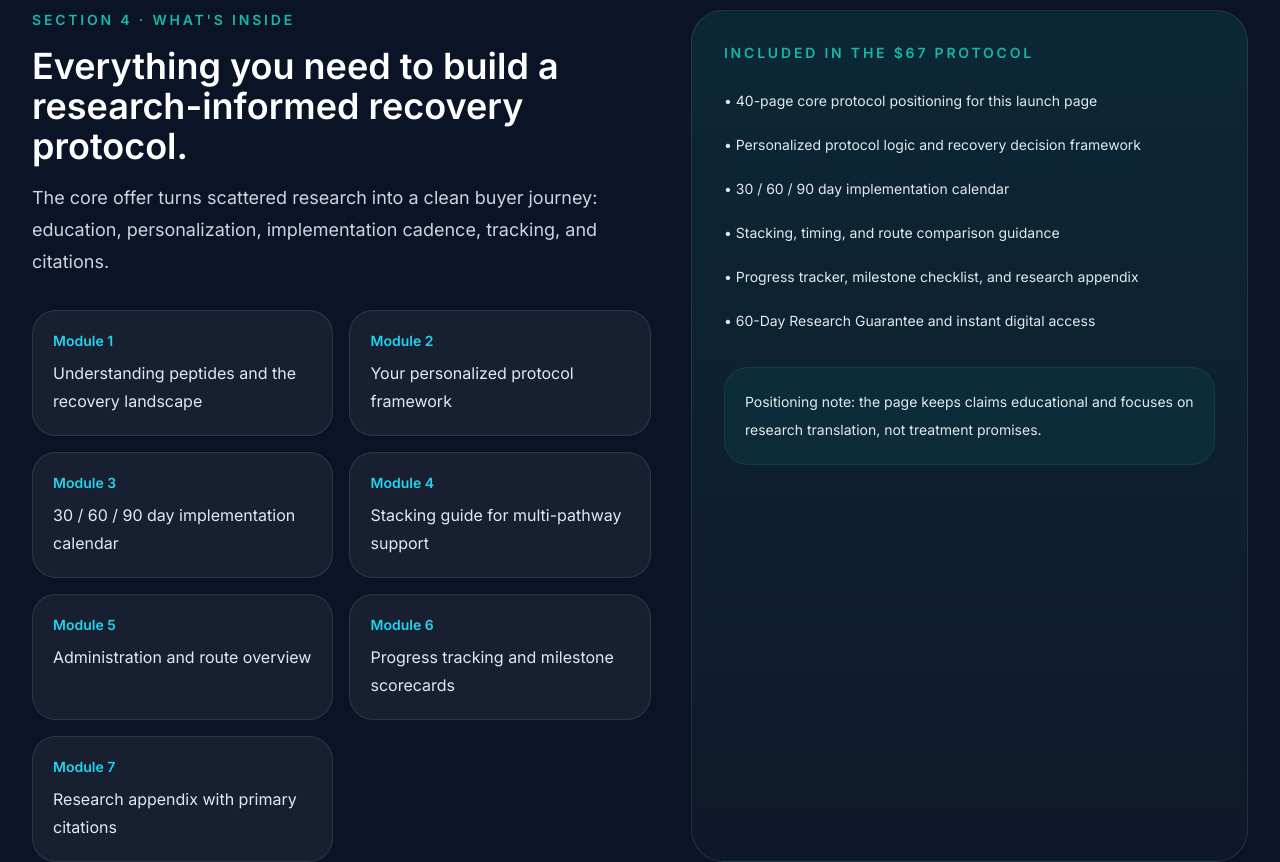
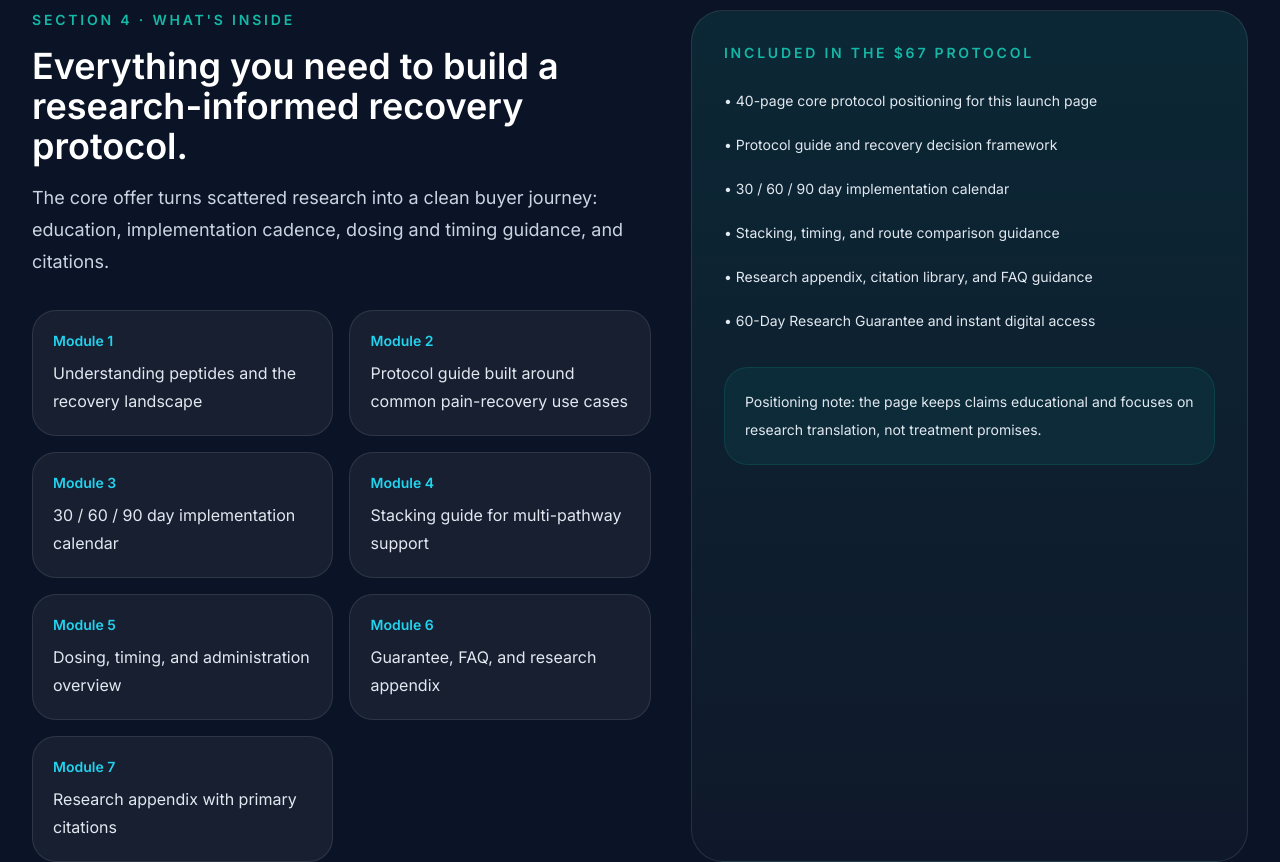
Before and after one commit to helix8bot/peptidelaunch-recovery, a Next.js app: page / in a window 1280 px wide. Shown: the part 3500-4362 px from the top of the page. Built offline with nearby package versions, Linux system fonts and the light colour scheme.

Commit message:
Simplify funnel: lead magnet →  tripwire →  protocol

```diff
--- a/app/page.tsx
+++ b/app/page.tsx
@@ -105,7 +105,7 @@ const faqs = [
   {
     question: "How is this different from other peptide guides?",
     answer:
-      "Most guides are generic. This funnel is built around a personalized protocol framework, tracking logic, recovery milestones, and research citations instead of loose forum summaries.",
+      "Most guides are generic. This funnel moves from a free research overview to a 10-day quick start and then a 30/60/90-day protocol with dosing, timing, calendar guidance, and research citations.",
   },
   {
     question: "Who is PeptideLaunch?",
@@ -144,11 +144,11 @@ const painPoints = [
 
 const modules = [
   "Understanding peptides and the recovery landscape",
-  "Your personalized protocol framework",
+  "Protocol guide built around common pain-recovery use cases",
   "30 / 60 / 90 day implementation calendar",
   "Stacking guide for multi-pathway support",
-  "Administration and route overview",
-  "Progress tracking and milestone scorecards",
+  "Dosing, timing, and administration overview",
+  "Guarantee, FAQ, and research appendix",
   "Research appendix with primary citations",
 ];
 
@@ -160,10 +160,10 @@ const stats = [
 ];
 
 const tripwireBullets = [
-  "30+ page enhanced quick start guide",
-  "Done-for-you daily action templates",
-  "Pain tracking worksheets and progress tools",
-  "Quick-reference cards for BPC-157, TB-500, and KLOW",
+  "10-day quick-start guide",
+  "Simple daily action plan for Days 1-10",
+  "BPC-157, TB-500, and KLOW quick-reference pages",
+  "What to watch for before moving into the full protocol",
   "30-day money-back guarantee",
 ];
 
@@ -228,6 +228,11 @@ export default function Home() {
   }
 
   function skipTripwire() {
+    window.localStorage.setItem("recoveryFunnelStage", "core");
+    setStage("core");
+  }
+
+  function advanceFromTripwire() {
     window.localStorage.setItem("recoveryFunnelStage", "core");
     setStage("core");
   }
@@ -367,7 +372,7 @@ export default function Home() {
                     Together, they form the educational backbone of the Pain Recovery Protocol. KLOW adds <strong className="text-white">GHK-Cu</strong> and <strong className="text-white">KPV</strong> for a broader recovery conversation around remodeling, anti-inflammatory pathways, and convenience.
                   </p>
                   <p>
-                    This offer is positioned as organized research translation: mechanisms, timelines, citation summaries, tracking, and protocol logic for people who want something more rigorous than random forum posts.
+                    This offer is positioned as organized research translation: mechanisms, timelines, citation summaries, and protocol logic for people who want something more rigorous than random forum posts.
                   </p>
                 </div>
                 <div className="mt-8">
@@ -392,7 +397,7 @@ export default function Home() {
                 <p className="text-sm font-semibold uppercase tracking-[0.2em] text-[var(--teal-light)]">Section 4 · What&apos;s inside</p>
                 <h2 className="mt-4 text-3xl font-semibold sm:text-4xl">Everything you need to build a research-informed recovery protocol.</h2>
                 <p className="mt-4 max-w-2xl text-lg leading-8 text-slate-300">
-                  The core offer turns scattered research into a clean buyer journey: education, personalization, implementation cadence, tracking, and citations.
+                  The core offer turns scattered research into a clean buyer journey: education, implementation cadence, dosing and timing guidance, and citations.
                 </p>
                 <div className="mt-8 grid gap-4 sm:grid-cols-2">
                   {modules.map((module, index) => (
@@ -407,10 +412,10 @@ export default function Home() {
                 <p className="text-sm font-semibold uppercase tracking-[0.2em] text-[var(--teal-light)]">Included in the $67 protocol</p>
                 <ul className="mt-6 space-y-4 text-sm leading-7 text-slate-200">
                   <li>• 40-page core protocol positioning for this launch page</li>
-                  <li>• Personalized protocol logic and recovery decision framework</li>
+                  <li>• Protocol guide and recovery decision framework</li>
                   <li>• 30 / 60 / 90 day implementation calendar</li>
                   <li>• Stacking, timing, and route comparison guidance</li>
-                  <li>• Progress tracker, milestone checklist, and research appendix</li>
+                  <li>• Research appendix, citation library, and FAQ guidance</li>
                   <li>• 60-Day Research Guarantee and instant digital access</li>
                 </ul>
                 <div className="mt-8 rounded-[1.5rem] border border-[var(--teal)]/20 bg-[var(--teal)]/10 p-5 text-sm leading-7 text-slate-200">
@@ -494,12 +499,12 @@ export default function Home() {
                 <div className="rounded-[2rem] border border-[var(--teal)]/30 bg-[var(--teal)]/10 p-8">
                   <div className="text-sm font-semibold uppercase tracking-[0.2em] text-[var(--teal-light)]">Tripwire</div>
                   <h3 className="mt-3 text-2xl font-semibold">$17 · 10-Day Pain Relief Quick Start</h3>
-                  <p className="mt-3 text-sm leading-7 text-slate-200">A low-friction implementation toolkit with templates, worksheets, daily actions, and quick-reference cards.</p>
+                  <p className="mt-3 text-sm leading-7 text-slate-200">A low-friction quick-start guide with a 10-day action plan, simple implementation guidance, and quick-reference pages.</p>
                 </div>
                 <div className="rounded-[2rem] border border-white/10 bg-white p-8 text-slate-900">
                   <div className="text-sm font-semibold uppercase tracking-[0.2em] text-[var(--teal)]">Core offer</div>
                   <h3 className="mt-3 text-2xl font-semibold text-[var(--navy-dark)]">$67 · Peptide Pain Recovery Protocol</h3>
-                  <p className="mt-3 text-sm leading-7 text-slate-600">Total value: $397 — Your price: $67. Includes the core protocol, tracking structure, citations, and guarantee.</p>
+                  <p className="mt-3 text-sm leading-7 text-slate-600">Total value: $397 — Your price: $67. Includes the protocol guide, dosing and timing guidance, 30/60/90 calendar, citations, and guarantee.</p>
                   <div className="mt-6 rounded-2xl bg-slate-100 p-4 text-sm font-medium text-slate-700">60-Day Research Guarantee</div>
                 </div>
               </div>
@@ -561,7 +566,7 @@ export default function Home() {
                   <p className="text-sm font-semibold uppercase tracking-[0.2em] text-[var(--teal-light)]">One-time tripwire</p>
                   <h2 className="mt-4 text-3xl font-semibold sm:text-4xl">Wait — start your recovery today for just $17.</h2>
                   <p className="mt-4 text-lg leading-8 text-slate-200">
-                    Upgrade to the 10-Day Pain Relief Quick Start and get the implementation tools missing from the free guide: templates, worksheets, quick-reference cards, and faster execution.
+                    Upgrade to the 10-Day Pain Relief Quick Start and get a simple 10-day action plan, quick-reference pages, and a cleaner bridge into the full Peptide Pain Recovery Protocol.
                   </p>
                   <ul className="mt-8 space-y-3 text-sm leading-7 text-slate-200">
                     {tripwireBullets.map((bullet) => (
@@ -572,6 +577,9 @@ export default function Home() {
                     <a href="https://checkout.example.com/pain-recovery-quick-start" className="rounded-full bg-white px-6 py-4 text-center text-base font-semibold text-[var(--navy-dark)] transition hover:bg-slate-100">
                       Yes — give me the $17 Quick Start
                     </a>
+                    <button onClick={advanceFromTripwire} className="rounded-full border border-white/15 px-6 py-4 text-base font-semibold text-white transition hover:bg-white/5">
+                      I bought it — show me the $67 protocol
+                    </button>
                     <button onClick={skipTripwire} className="rounded-full border border-white/15 px-6 py-4 text-base font-semibold text-white transition hover:bg-white/5">
                       No thanks, show me the $67 protocol
                     </button>
@@ -581,9 +589,9 @@ export default function Home() {
                   <p className="text-sm font-semibold uppercase tracking-[0.2em] text-[var(--cyan)]">Why this converts</p>
                   <div className="mt-5 space-y-4 text-sm leading-7 text-slate-300">
                     <p>Free guide = concepts.</p>
-                    <p>$17 quick start = implementation tools.</p>
+                    <p>$17 quick start = simple Day 1-10 action plan.</p>
                     <p>$67 protocol = full 30/60/90 day system.</p>
-                    <p>This step follows the exact paid-creators style bridge: fast win first, deeper commitment second.</p>
+                    <p>This bridge keeps the funnel focused on one fast win and one final core offer.</p>
                   </div>
                 </aside>
               </section>
@@ -595,7 +603,7 @@ export default function Home() {
                   <p className="text-sm font-semibold uppercase tracking-[0.2em] text-[var(--teal-light)]">Core offer pitch</p>
                   <h2 className="mt-4 text-3xl font-semibold sm:text-4xl">Ready for the full recovery system?</h2>
                   <p className="mt-4 text-lg leading-8 text-slate-200">
-                    The Peptide Pain Recovery Protocol organizes the entire framework into one clean digital product: mechanism education, personalized protocol logic, tracking, timelines, and citations.
+                    The Peptide Pain Recovery Protocol organizes the entire framework into one clean digital product: mechanism education, dosing and timing guidance, 30/60/90 day planning, and citations.
                   </p>
                   <div className="mt-8 grid gap-4 sm:grid-cols-2">
                     <div className="rounded-[1.5rem] border border-white/10 bg-white/5 p-5">
@@ -606,7 +614,7 @@ export default function Home() {
                     <div className="rounded-[1.5rem] border border-white/10 bg-white/5 p-5">
                       <div className="text-sm font-semibold uppercase tracking-[0.2em] text-[var(--cyan)]">Value stack</div>
                       <div className="mt-2 text-2xl font-semibold">$397 total value</div>
-                      <p className="mt-2 text-sm leading-7 text-slate-300">Includes protocol, tracking, citations, and guarantee.</p>
+                      <p className="mt-2 text-sm leading-7 text-slate-300">Includes protocol guide, dosing and timing guidance, 30/60/90 calendar, citations, and guarantee.</p>
                     </div>
                   </div>
                   <div className="mt-8 flex flex-col gap-4 sm:flex-row">
@@ -621,10 +629,9 @@ export default function Home() {
                 <aside className="rounded-[2rem] border border-white/10 bg-white p-8 text-slate-900">
                   <p className="text-sm font-semibold uppercase tracking-[0.2em] text-[var(--teal)]">Included</p>
                   <ul className="mt-5 space-y-3 text-sm leading-7 text-slate-700">
-                    <li>• Personalized protocol framework</li>
+                    <li>• Protocol guide with research-backed framework</li>
                     <li>• 30 / 60 / 90 day calendar</li>
-                    <li>• Stacking and administration guide</li>
-                    <li>• Progress tracking system</li>
+                    <li>• Dosing, timing, and administration guidance</li>
                     <li>• Research appendix and citations</li>
                     <li>• 60-Day Research Guarantee</li>
                   </ul>
```
